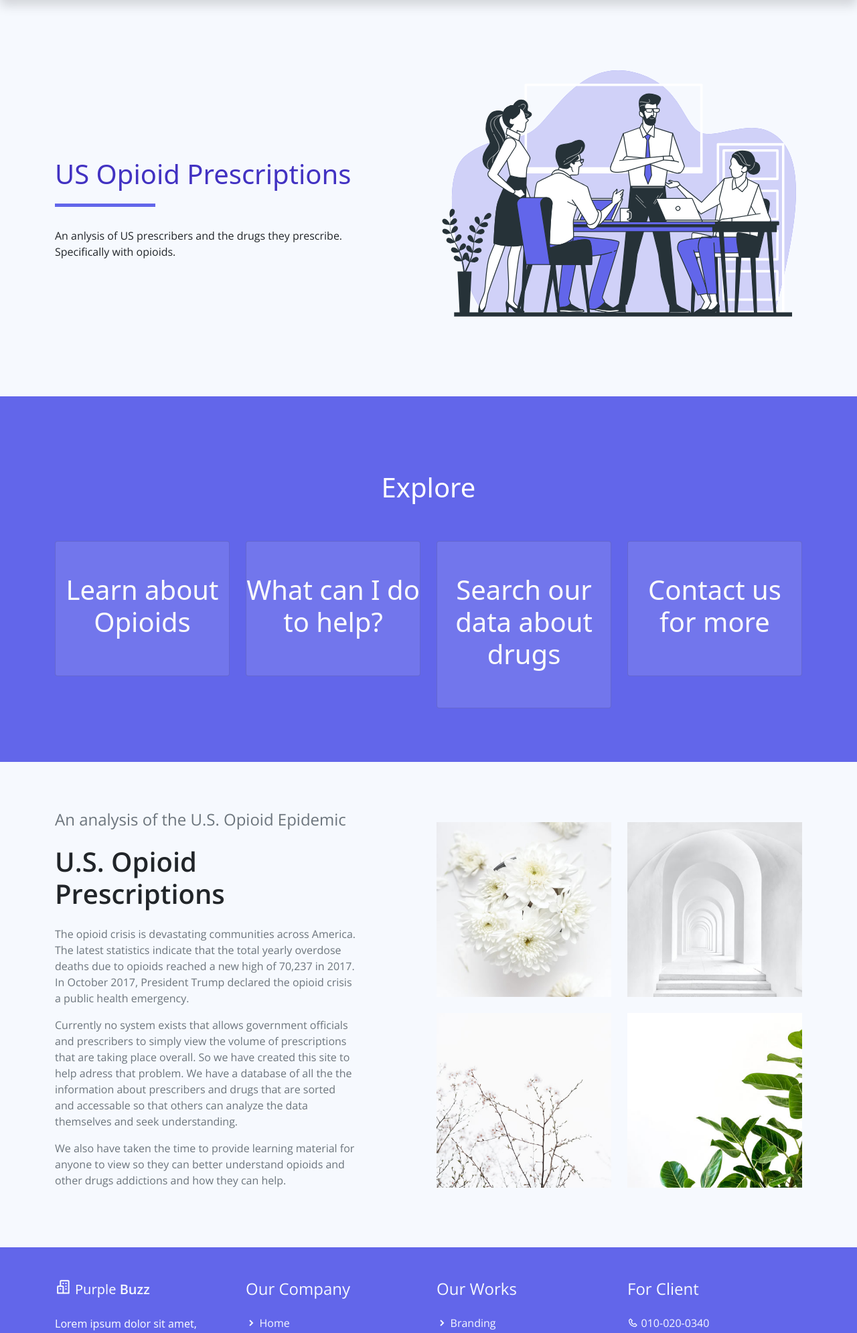
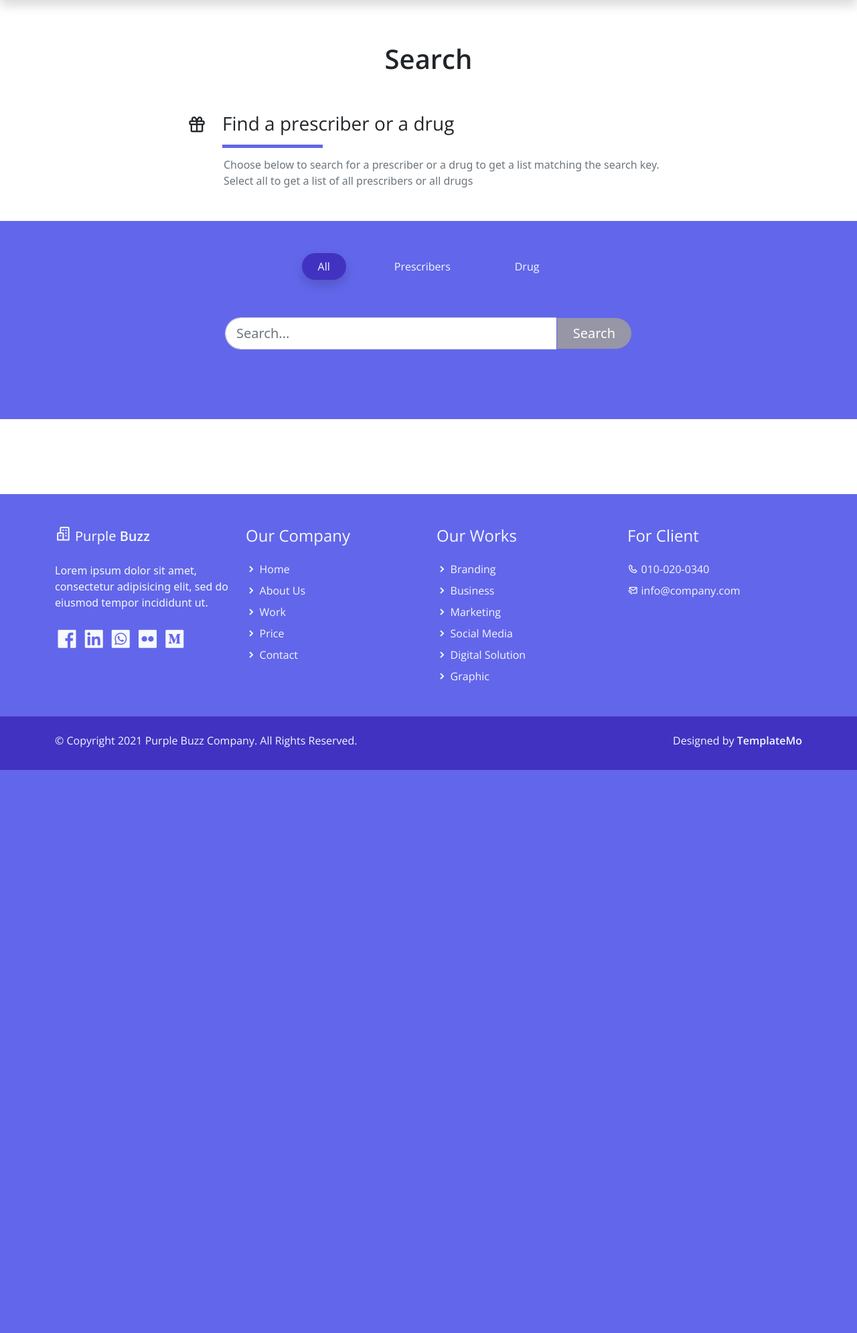
Before and after one commit to IS-Core-1-15/intex, a Django app: page / in a window 1280 px wide. Shown: the part 76-2067 px from the top of the page at 67% size. After the commit the page ends 1226 px from the top, so only its background shows below. Run offline with Django 3.2, Linux system fonts and the light colour scheme; parts of the project's set-up code (start-up, migrations or seed data) failed here and were passed over; some libraries are stand-ins or nearby versions.

Commit message:
search form

```diff
--- a/DrugApp/urls.py
+++ b/DrugApp/urls.py
@@ -1,6 +1,7 @@
 from django.urls import path
-from .views import indexPageView
+from .views import indexPageView, search
 
 urlpatterns = [
     path("", indexPageView, name="index"),
+    path("", search, name='search')
 ]
--- a/DrugApp/views.py
+++ b/DrugApp/views.py
@@ -3,4 +3,14 @@ from .models import *
 
 # Create your views here.
 def indexPageView(request):
-    return render(request, 'DrugApp/index.html')
+    return render(request, 'DrugApp/search.html')
+
+def search(request):
+    key = request.POST['key']
+    print(key)
+    q = f"select fname, lname from pd_prescriber where fname like '%{key}%';"
+    prescibers = PdPrescriber.objects.raw(q)
+    context = {
+        'data': prescibers,
+    }
+    return render(request, 'DrugApp/search.html', context)
--- a/OpiatePrescriptions/settings.py
+++ b/OpiatePrescriptions/settings.py
@@ -81,7 +81,7 @@ DATABASES = {
         'ENGINE': 'django.db.backends.postgresql',
         'NAME': 'opioid', #Make sure your db is named this
         'USER': 'postgres',
-        'PASSWORD': 'Postgres403',#getpass(), #this will ask you to enter your local DB password when you start the server or run migrations
+        'PASSWORD': getpass(), #this will ask you to enter your local DB password when you start the server or run migrations
         'HOST': 'localhost'
     }
 }
--- /dev/null
+++ b/templates/DrugApp/search.html
@@ -0,0 +1,79 @@
+{% extends 'base.html' %}
+{% load static %}
+{% block title %}
+<title>Learn more</title>
+{% endblock %}
+{% block banner %}
+<!-- Start Service -->
+    <section class="service-wrapper py-3">
+        <div class="container-fluid pb-3">
+            <div class="row">
+                <h2 class="h2 text-center col-12 py-5 semi-bold-600">Search</h2>
+                <div class="service-header col-2 col-lg-3 text-end light-300">
+                    <i class='bx bx-gift h3 mt-1'></i> <!-- TODO: Fix this icon-->
+                </div>
+                <div class="service-heading col-10 col-lg-9 text-start float-end light-300">
+                    <h2 class="h3 pb-4 typo-space-line">Find a prescriber or a drug</h2>
+                </div>
+            </div>
+            <p class="service-footer col-10 offset-2 col-lg-9 offset-lg-3 text-start pb-3 text-muted px-2">
+                Choose below to search for a prescriber or a drug to get a list matching the search key. <br>
+                Select all to get a list of all prescribers or all drugs
+            </p>
+        </div>
+
+        <div class="service-tag py-5 bg-secondary">
+            <div class="col-md-12">
+                <ul class="nav d-flex justify-content-center">
+                    <li class="nav-item mx-lg-4">
+                        <a class="filter-btn nav-link btn-outline-primary active shadow rounded-pill text-light px-4 light-300" href="#" data-filter=".project">All</a>
+                    </li>
+                    <li class="nav-item mx-lg-4">
+                        <a class="filter-btn nav-link btn-outline-primary rounded-pill text-light px-4 light-300" href="#" data-filter=".graphic">Prescribers</a>
+                    </li>
+                    <li class="filter-btn nav-item mx-lg-4">
+                        <a class="filter-btn nav-link btn-outline-primary rounded-pill text-light px-4 light-300" href="#" data-filter=".ui">Drug</a>
+                    </li>
+                    {% comment %} <li class="nav-item mx-lg-4">
+                        <a class="filter-btn nav-link btn-outline-primary rounded-pill text-light px-4 light-300" href="#" data-filter=".branding">Branding</a>
+                    </li> {% endcomment %}
+                </ul>
+                <div class="col-lg-6 mx-auto my-4 p-3">
+                    <form action="{% url 'search' %}" method="POST">
+                        {% csrf_token %}
+                    <div class="input-group py-3">
+                        <input name="key" type="text" class="form-control form-control-lg rounded-pill rounded-end" id="key" placeholder="Search...">
+                        <button class="btn btn-secondary text-white btn-lg rounded-pill rounded-start px-lg-4"
+                        style="background-color: #9696a6; background-border: #9696a6;" type="submit">Search</button>
+                    </div>
+                    </form>
+                </div>
+            </div>
+        </div>
+    </section>
+{% endblock %}
+{% block links %}
+<section class="container overflow-hidden py-5">
+    <div class="row gx-5 gx-sm-3 gx-lg-5 gy-lg-5 gy-3 pb-3 projects">
+        {% comment %} TODO: Put this in a for loop with the data {% endcomment %}
+        <!-- Start Recent Work -->
+        {% for info in data %}
+            <div class="col-xl-3 col-md-4 col-sm-6 project ui branding">
+                <a href="#" class="service-work card border-0 text-white shadow-sm overflow-hidden mx-5 m-sm-0">
+                    <img class="service card-img" src="./assets/img/services-01.jpg" alt="Card image">
+                    <div class="service-work-vertical card-img-overlay d-flex align-items-end">
+                        <div class="service-work-content text-left text-light">
+                            <span class="btn btn-outline-light rounded-pill mb-lg-3 px-lg-4 light-300">{{info.fname}}</span>
+                            <p class="card-text">Lorem ipsum dolor sit amet, consectetur adipisicing</p>
+                        </div>
+                    </div>
+                </a>
+            </div><!-- End Recent Work -->
+        {% endfor %}
+
+    </div>
+</section>
+<!-- End Service -->
+{% endblock %}
+{% block content %}
+{% endblock %}
--- a/templates/base.html
+++ b/templates/base.html
@@ -71,6 +71,7 @@ https://templatemo.com/tm-561-purple-buzz
 
     {% block banner %}
     {% endblock %}
+
     {% block links %}
     {% endblock %}
 
--- a/templates/learnmore.html
+++ /dev/null
@@ -1 +0,0 @@
-{% load static %}
```
